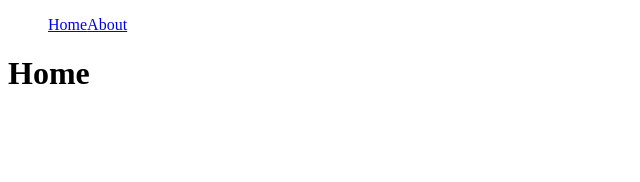
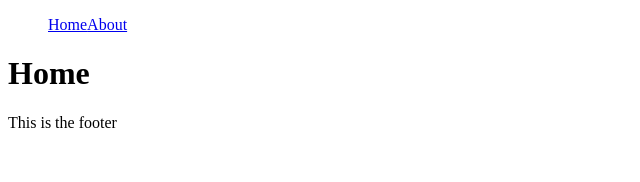
Before and after one commit to AndresCalvoG/nextjs, a Next.js app: page / in a window 1280 px wide. Shown: the top 182 px of the page, without its empty margins (0-640 px from the left). Built offline with nearby package versions, Linux system fonts and the light colour scheme.

Commit message:
extend app for add layout and other props

```diff
--- /dev/null
+++ b/components/Layout/Layout.tsx
@@ -0,0 +1,13 @@
+import React from "react";
+import Navbar from "../Navbar/Navbar";
+
+const Layout = ({ children }) => {
+  return (
+    <div>
+      <Navbar />
+      {children}
+      <footer>This is the footer</footer>
+    </div>
+  );
+};
+export default Layout;
--- /dev/null
+++ b/pages/_app.tsx
@@ -0,0 +1,13 @@
+import type { AppProps } from "next/app";
+import Layout from "../components/Layout/Layout";
+
+export default function App({ Component, pageProps }: AppProps) {
+  //providers
+  //layout
+  //aditional props
+  return (
+    <Layout>
+      <Component {...pageProps} />
+    </Layout>
+  );
+}
--- a/pages/about.tsx
+++ b/pages/about.tsx
@@ -1,10 +1,8 @@
 import React from "react";
-import Navbar from "../components/Navbar/Navbar";
 
 const About = () => {
   return (
     <div>
-      <Navbar />
       <h1>About</h1>
     </div>
   );
--- a/pages/index.tsx
+++ b/pages/index.tsx
@@ -1,5 +1,4 @@
 import React, { useEffect, useState } from "react";
-import Navbar from "../components/Navbar/Navbar";
 
 const Home = () => {
   const [products, setProducts] = useState<TProduct[]>([]);
@@ -14,7 +13,6 @@ const Home = () => {
 
   return (
     <div>
-      <Navbar />
       <h1>Home</h1>
       {products.map((product) => (
         <div>{product.name}</div>
```
